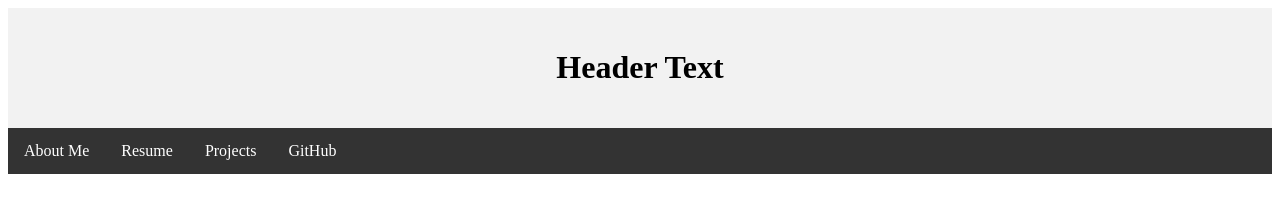
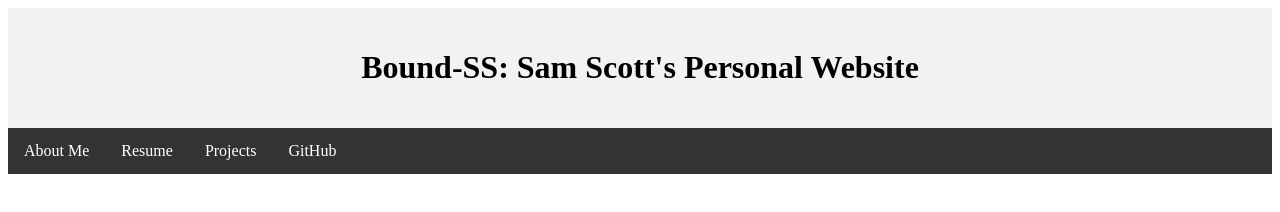
Before and after one commit to shepard5/shepard5.github.io, a plain HTML site: page index.html in a window 1280 px wide. Drawn offline with Linux system fonts and the light colour scheme.

Commit message:
Update index.html

```diff
--- a/index.html
+++ b/index.html
@@ -35,7 +35,7 @@ nav li a:hover {
 </head>
 <body>
 <header>
-<h1>Header Text</h1>
+<h1>Bound-SS: Sam Scott's Personal Website</h1>
 </header>
 <nav>
 <ul>
```
